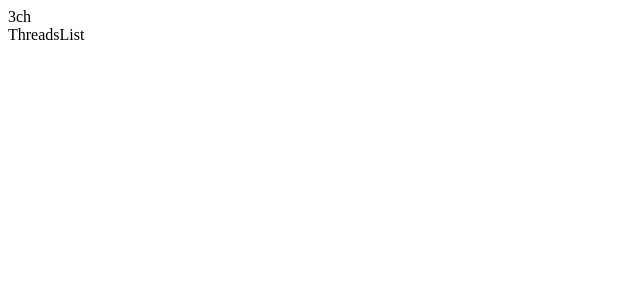
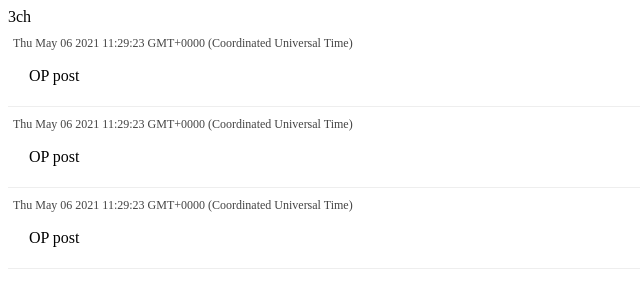
Before and after one commit to rgorskov/3ch, a React app: page / in a window 1280 px wide. Shown: the top 308 px of the page, without its empty margins (0-640 px from the left). Built offline with nearby package versions, Linux system fonts and the light colour scheme.

Commit message:
appPost component, styling, examples of view

```diff
--- a/src/components/Header.jsx
+++ b/src/components/Header.jsx
@@ -1,7 +1,7 @@
 import React from 'react';
 
-const ThreadsList = () => {
-    return <div>3ch</div>
+const Header = () => {
+    return <div>3ch</div>;
 };
 
-export default ThreadsList
+export default Header;
--- /dev/null
+++ b/src/components/Post.jsx
@@ -0,0 +1,15 @@
+import React from 'react';
+import s from './Post.module.css';
+
+const Post = ({ op, date, text, id }) => {
+    return (
+        <div className={s.wrapper}>
+            <div className={op ? s.op : s.reply}>
+                <div className={s.info}>{date.toString()}</div>
+                <div className={s.text}>{text}</div>
+            </div>
+        </div>
+    );
+};
+
+export default Post;
--- /dev/null
+++ b/src/components/Post.module.css
@@ -0,0 +1,24 @@
+.wrapper {
+    margin: 5px 0;
+}
+
+.op {
+    display: block;
+}
+
+.reply {
+    display: inline-block;
+    border-radius: 3px;
+    border: 1px solid #d2d2d2;
+    background-color: #ddd;
+    padding: 5px;
+}
+
+.info {
+    font-size: 12px;
+    color: #444;
+}
+
+.text {
+    margin: 16px;
+}
--- a/src/components/Thread.jsx
+++ b/src/components/Thread.jsx
@@ -1,7 +1,14 @@
 import React from 'react';
+import Post from './Post';
 
 const Thread = () => {
-    return <div>Thread</div>
+    return (
+        <div>
+            <Post op={true} text={'OP post'} id={1} date={new Date()} />
+            <Post op={false} text={'OP post'} id={1} date={new Date()} />
+            <Post op={false} text={'OP post'} id={1} date={new Date()} />
+        </div>
+    );
 };
 
-export default Thread
+export default Thread;
--- a/src/components/ThreadsList.jsx
+++ b/src/components/ThreadsList.jsx
@@ -1,7 +1,21 @@
 import React from 'react';
+import Post from './Post';
+import s from './ThreadsList.module.css';
 
 const ThreadsList = () => {
-    return <div>ThreadsList</div>
+    return (
+        <div>
+            <div className={s.thread}>
+                <Post op={true} text={'OP post'} id={1} date={new Date()} />
+            </div>
+            <div className={s.thread}>
+                <Post op={true} text={'OP post'} id={1} date={new Date()} />
+            </div>
+            <div className={s.thread}>
+                <Post op={true} text={'OP post'} id={1} date={new Date()} />
+            </div>
+        </div>
+    );
 };
 
-export default ThreadsList
+export default ThreadsList;
--- /dev/null
+++ b/src/components/ThreadsList.module.css
@@ -0,0 +1,4 @@
+.thread {
+    border-bottom: 1px solid #eee;
+    padding: 5px;
+}
```
